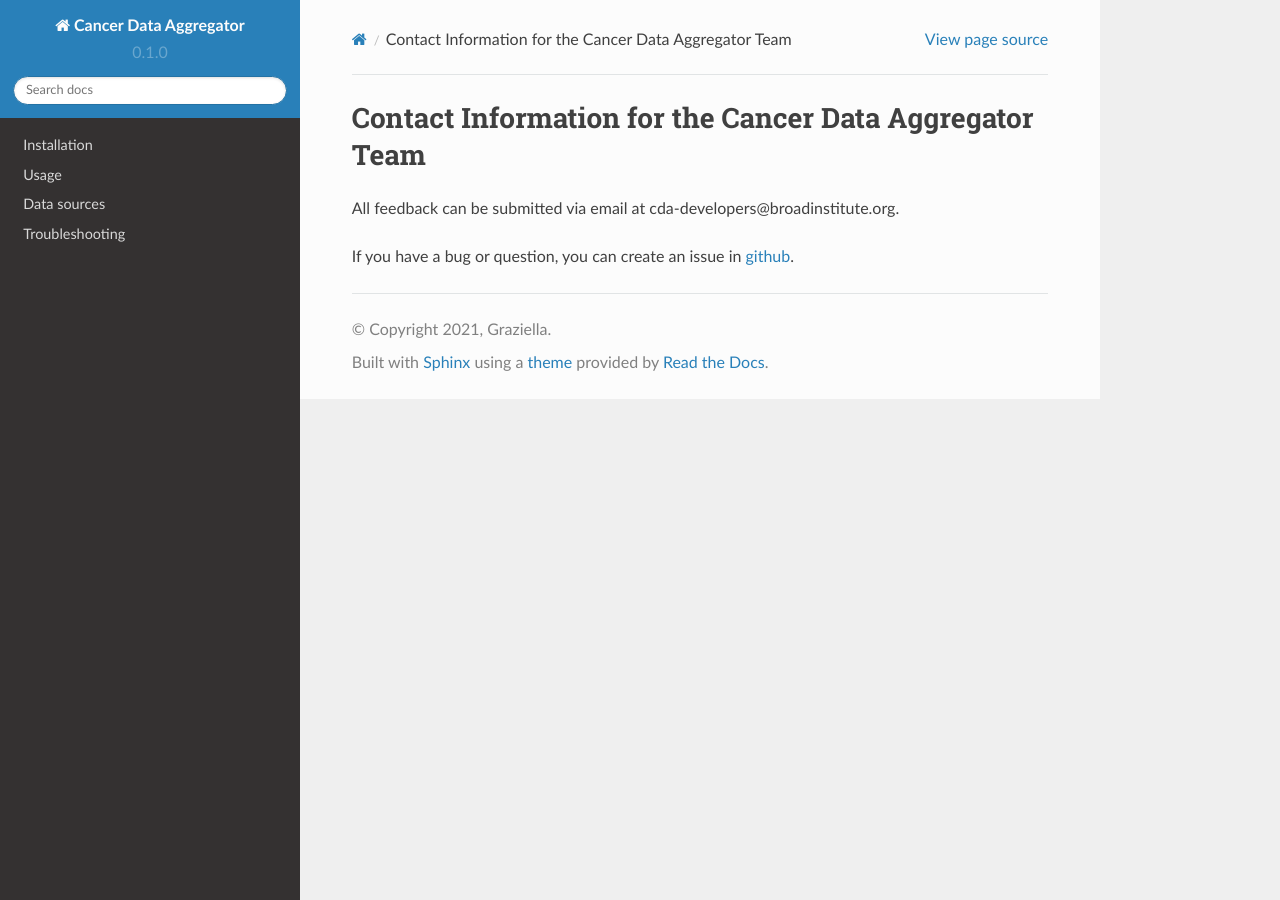
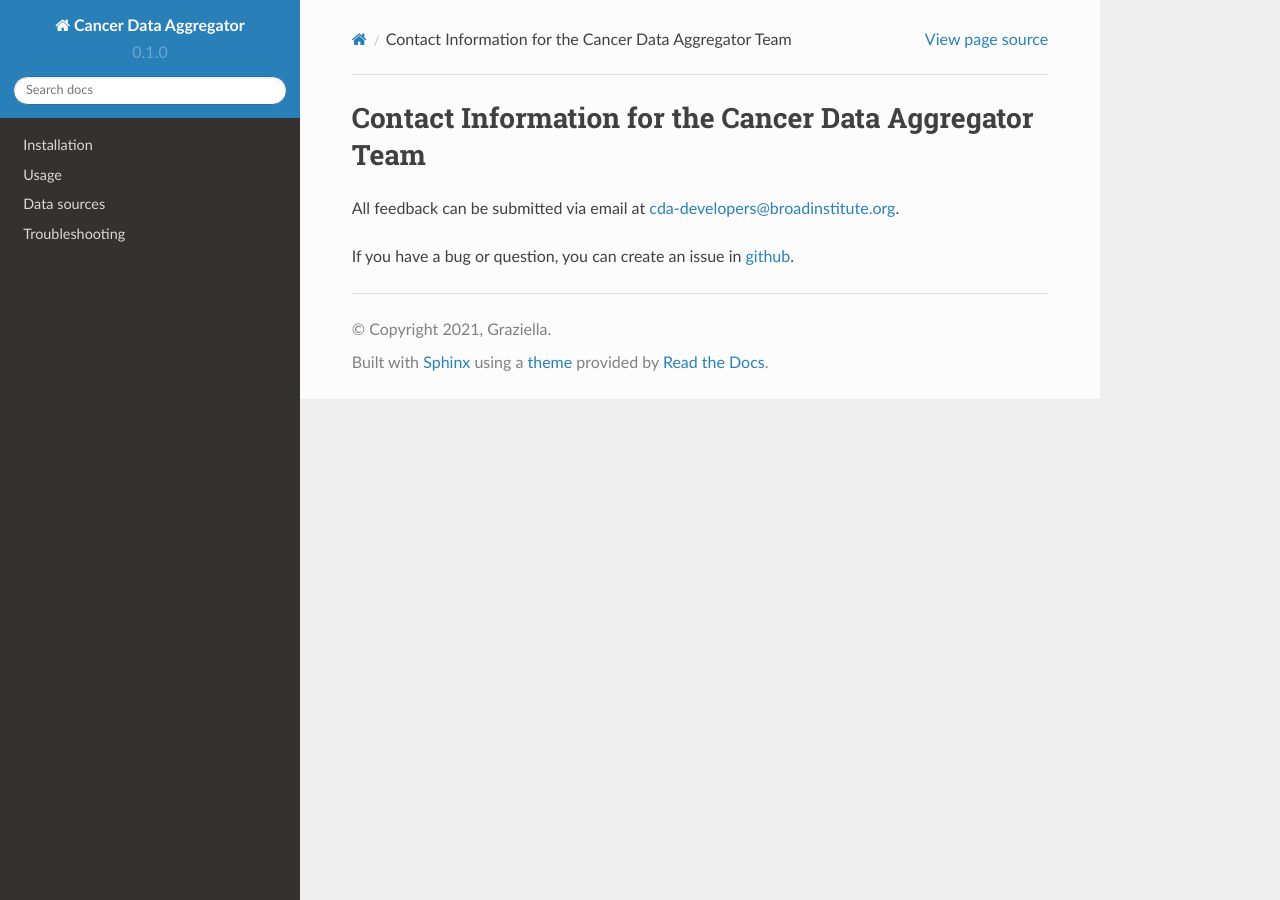
Before and after one commit to CancerDataAggregator/CDA-HelpDesk, a Sphinx documentation site: the page built from docs/source/contact_info.md, in a window 1280 px wide. Built offline with Sphinx 7.4.7 and the Read the Docs theme 2.0.0, drawn with Linux system fonts in a browser that asks for light colours; pages that are not in the unit, such as notebooks, are missing from menus; part of the change alters nothing that is shown.

```diff
--- a/docs/source/contact_info.md
+++ b/docs/source/contact_info.md
@@ -1,5 +1,5 @@
 # Contact Information for the Cancer Data Aggregator Team
 
-All feedback can be submitted via email at cda-developers@broadinstitute.org.
+All feedback can be submitted via email at [cda-developers@broadinstitute.org](mailto:cda-developers@broadinstitute.org).
 
 If you have a bug or question, you can create an issue in [github](https://github.com/CancerDataAggregator/cda-python/issues).
```
